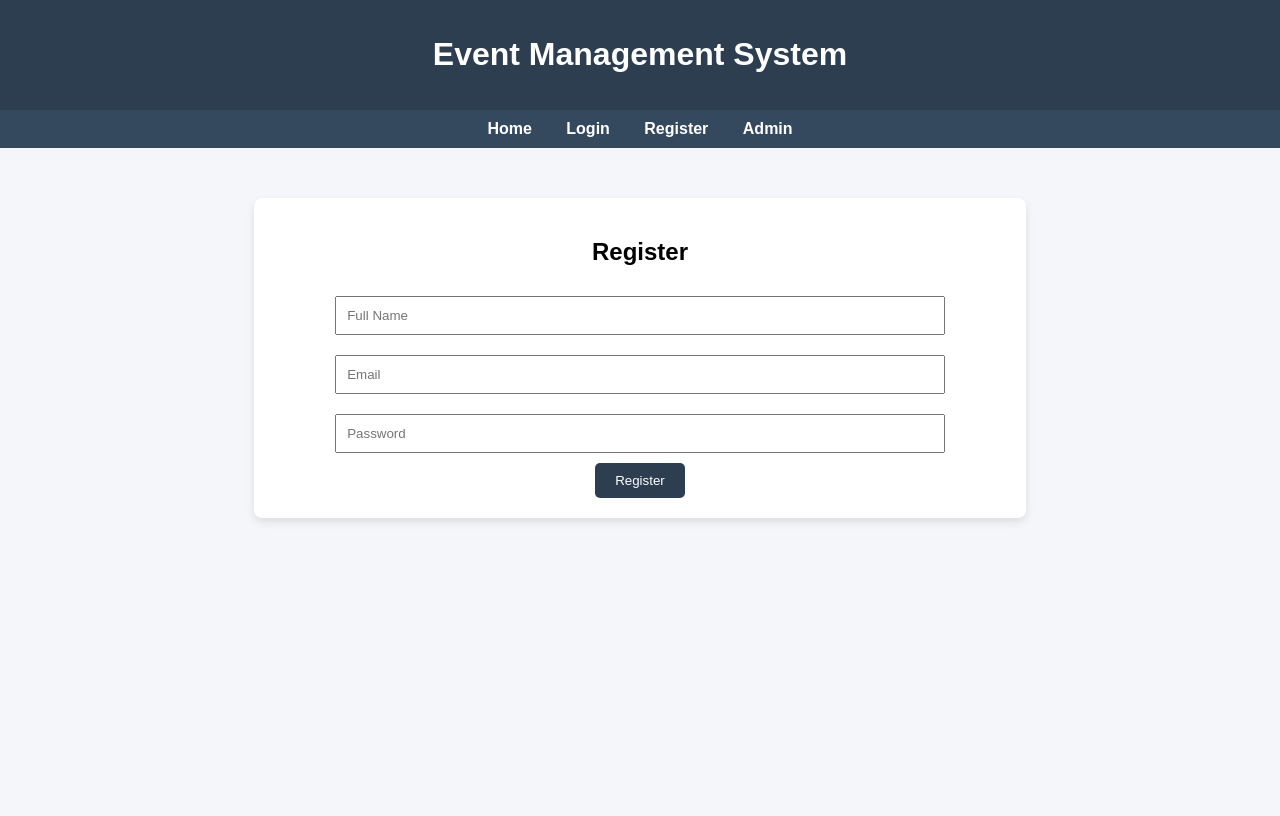
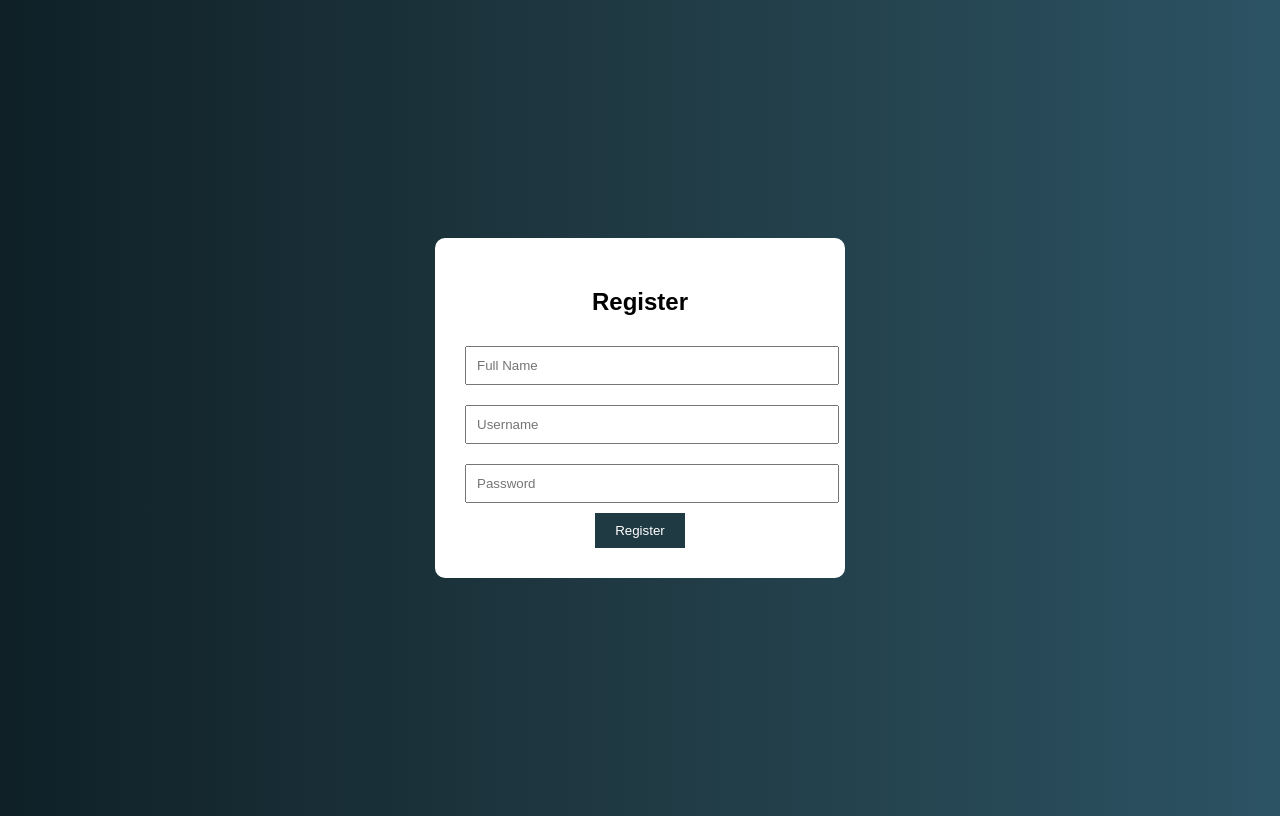
Before and after one commit to nithyagowdass/ems-project, a plain HTML site: page register.html in a window 1280 px wide. Drawn offline with Linux system fonts and the light colour scheme.

Commit message:
Update register.html

```diff
--- a/register.html
+++ b/register.html
@@ -1,32 +1,74 @@
-
 <!DOCTYPE html>
 <html>
 <head>
-<title>EMS - Register</title>
-<link rel="stylesheet" href="style.css">
+    <title>EMS - Register</title>
+    <style>
+        body {
+            font-family: Arial, sans-serif;
+            background: linear-gradient(to right, #0f2027, #203a43, #2c5364);
+            display: flex;
+            justify-content: center;
+            align-items: center;
+            height: 100vh;
+        }
+
+        .register-box {
+            background: white;
+            padding: 30px;
+            width: 350px;
+            border-radius: 10px;
+            text-align: center;
+        }
+
+        input {
+            width: 100%;
+            padding: 10px;
+            margin: 10px 0;
+        }
+
+        button {
+            padding: 10px 20px;
+            background: #203a43;
+            color: white;
+            border: none;
+            cursor: pointer;
+        }
+
+        button:hover {
+            background: #2c5364;
+        }
+    </style>
 </head>
 <body>
 
-<header>
-    <h1>Event Management System</h1>
-</header>
-<nav>
-    <a href="index.html">Home</a>
-    <a href="login.html">Login</a>
-    <a href="register.html">Register</a>
-    <a href="admin.html">Admin</a>
-</nav>
+<div class="register-box">
+    <h2>Register</h2>
 
-<div class="container">
-    <div class="card">
-        <h2>Register</h2>
-        <input type="text" placeholder="Full Name"><br>
-        <input type="email" placeholder="Email"><br>
-        <input type="password" placeholder="Password"><br>
-      <button onclick="alert('Registered Successfully'); window.location.href='login.html';">
-Register
-</button>
-    </div>
+    <form onsubmit="registerUser(event)">
+        <input type="text" id="fullname" placeholder="Full Name" required>
+        <input type="text" id="username" placeholder="Username" required>
+        <input type="password" id="password" placeholder="Password" required>
+        <button type="submit">Register</button>
+    </form>
 </div>
+
+<script>
+function registerUser(event) {
+    event.preventDefault();
+
+    let name = document.getElementById("fullname").value;
+    let username = document.getElementById("username").value;
+    let password = document.getElementById("password").value;
+
+    // Save in localStorage
+    localStorage.setItem("username", username);
+    localStorage.setItem("password", password);
+    localStorage.setItem("name", name);
+
+    alert("Registration Successful!");
+    window.location.href = "login.html";
+}
+</script>
+
 </body>
 </html>
```
